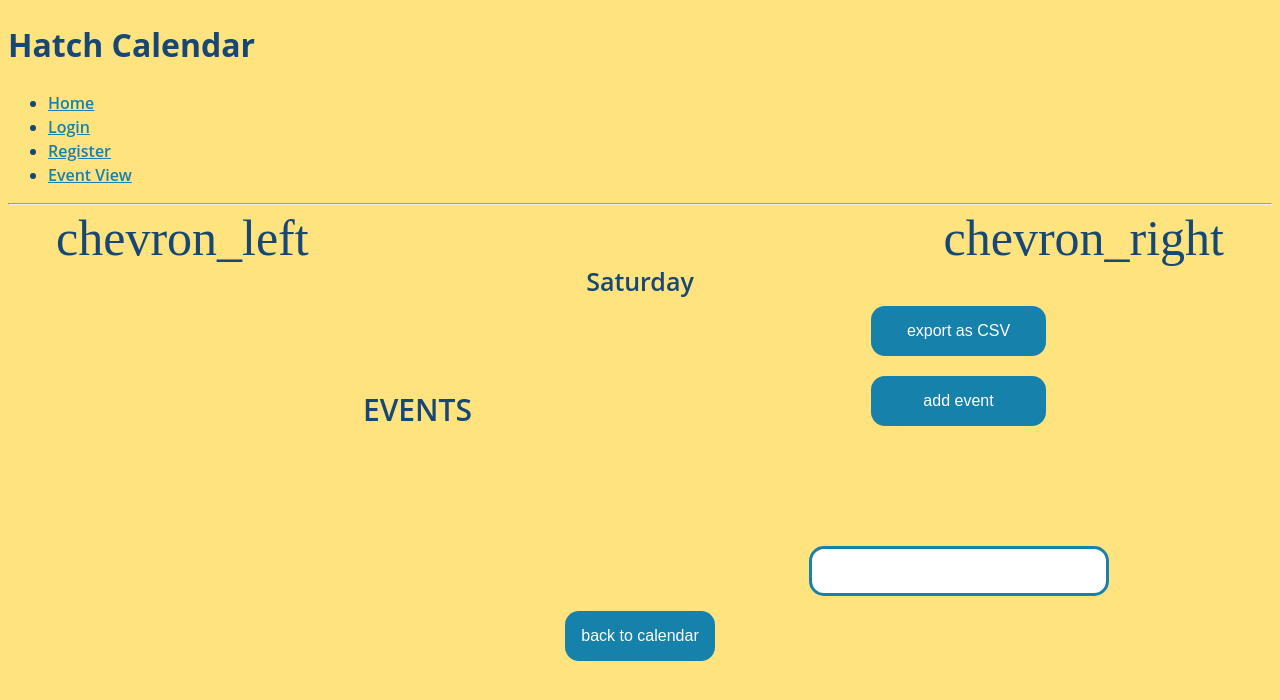
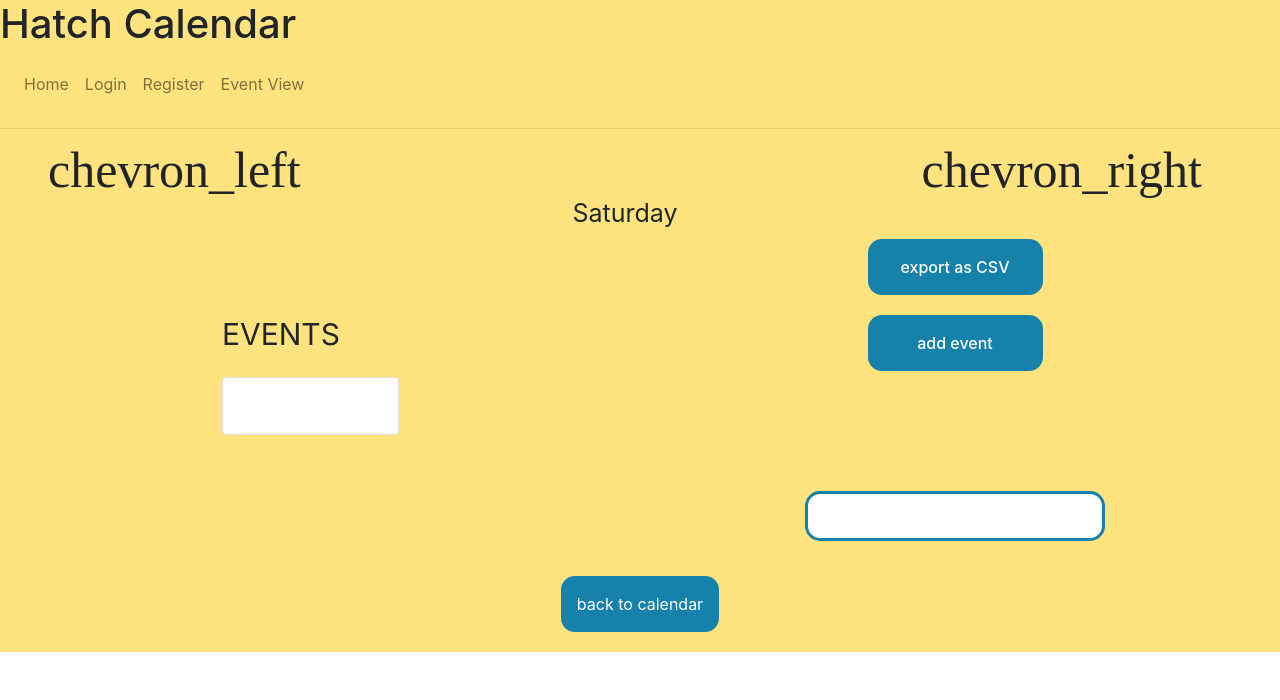
Before and after one commit to sanjitdp/hatch-calendar, a React (Create React App) app in the folder client/: page /eventView in a window 1280 px wide. Both pictures are taken after a click on the element "10". Shown: the top 700 px of the page. Built offline with nearby package versions, Linux system fonts and the light colour scheme; no server answers.

Commit message:
installed bootstrap, fixed formatting issues, made event box on day page

```diff
--- a/client/src/App.js
+++ b/client/src/App.js
@@ -7,15 +7,16 @@ import newEvent from './Components/NewEvent';
 import Home from './Components/Home';
 import Register from './Components/Register';
 import eventView from './Components/EventView';
+import 'bootstrap/dist/css/bootstrap.min.css';
 
 
 class App extends React.Component {
     render() {
         return (
             <Router>
-                <div>
-                    <h1>Hatch Calendar</h1>
-                    <nav className="navbar navbar-expand-lg navbar-light bg-light">
+                <div className = "bg-yellow">
+                    <h1 className = "bg-yellow">Hatch Calendar</h1>
+                    <nav className="navbar navbar-expand-lg navbar-light navbar-yellow bg-yellow">
                         <ul className="navbar-nav mr-auto">
                             <li><Link to={'/'} className="nav-link">Home</Link></li>
                             <li><Link to={'/login'} className="nav-link">Login</Link></li>
--- a/client/src/Components/Day.css
+++ b/client/src/Components/Day.css
@@ -66,6 +66,7 @@
     #eventsTitle {
         font-size: 30px;
         justify-content: center;
+        align-self: flex-end;
     }
 
     #growIcons {
@@ -86,7 +87,18 @@
 
 
     .footer {
-        margin: 15px
+        margin: 15px;
+        padding: 20px;
     }
 
+    .scroll {
+        max-height: 500px;
+        overflow-y: auto;
+        width: 150%;
+        border-radius: 15px;
+        border: 3px solid var(--lighter-blue);
+        align-self: flex-start;
+    }
+
+
 /* MISC */
--- a/client/src/Components/Day.js
+++ b/client/src/Components/Day.js
@@ -4,7 +4,7 @@ import {Link} from 'react-router-dom';
 import DatePicker from 'react-datepicker';
 import "react-datepicker/dist/react-datepicker.css";
 import * as dateFns from "date-fns";
-import format from 'date-fns/format'
+import Card from "react-bootstrap/Card"
 
 
 class Day extends React.Component {
@@ -196,11 +196,17 @@ class Day extends React.Component {
     renderEvent() {
         //this.getEventsListed();
         return (
-            <div className="container">
-                <div className="col col-center">
+            <div className="container col col-center">
+                <div className="col col-start">
                     <div className="eventBox">
-                        <div id="eventsTitle"> EVENTS </div>
-                        <ul textalign="left" onLoad={this.getEventsListed()}> {this.state.events} </ul>
+                    <div id="eventsTitle"> EVENTS </div>
+                        <Card className ="scroll">
+                            <Card.Body>
+                                <Card.Text>
+                                <ul textalign="left" onLoad={this.getEventsListed()}> {this.state.events} </ul>
+                                </Card.Text>
+                            </Card.Body>
+                        </Card>
                     </div>
                 </div>
                 <div className = "col col-center">
@@ -216,14 +222,12 @@ class Day extends React.Component {
                     </div>
                 </div>
             </div>
-            // make dropdown menu for goToDay button
-            // load events + times
         )
     }
 
     renderFooter() {
         return (
-            <div className = "col col-center">
+            <div className = "col col-center bg-yellow">
                 <div className="footer">
                      <button type="addE" value="addE" className="button" onClick={this.goBack}>back to calendar</button>
                 </div>
--- a/client/src/index.css
+++ b/client/src/index.css
@@ -16,6 +16,10 @@
   --text-color: black;
   --text-color-light: #ccc;
   --darker-orange: #f5c106;
+}
+
+.bg-yellow {
+  background-color: #FFE37E;
 }
 
 /*General*/
```
Also changed, not shown: 2 other files (tests, documents, lock files or other folders).
